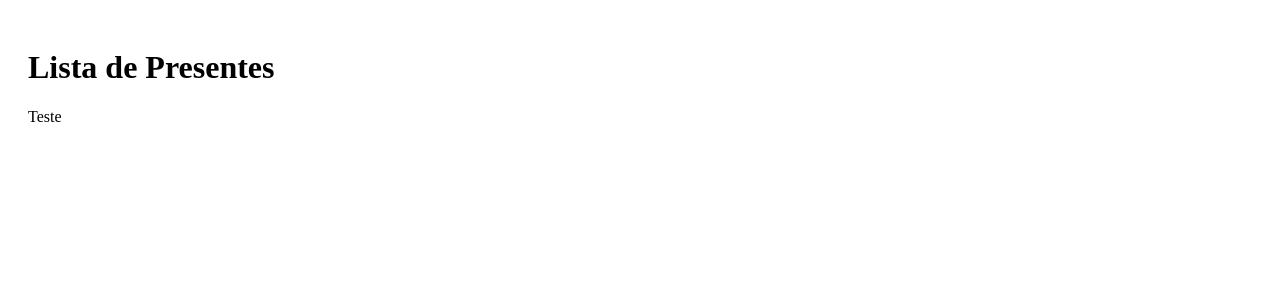
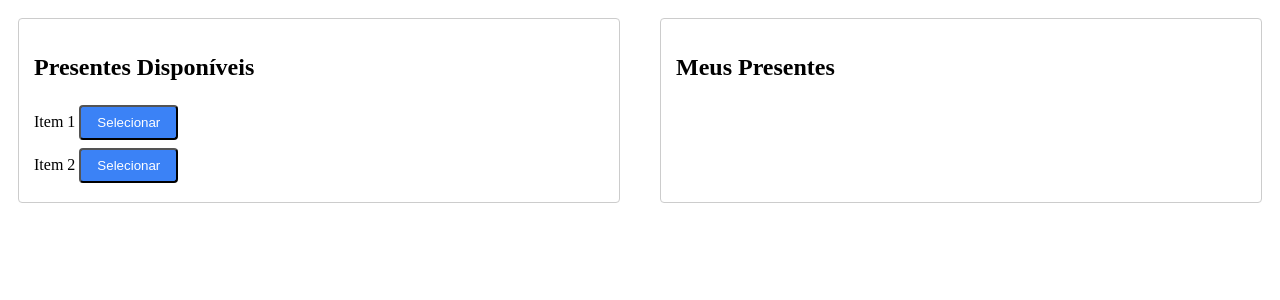
Before and after one commit to luccarocha/gift-list, a React (Vite) app: page / in a window 1280 px wide. Shown: the top 300 px of the page. Built offline with nearby package versions, Linux system fonts and the light colour scheme.

Commit message:
Configuracoes

```diff
--- a/src/App.jsx
+++ b/src/App.jsx
@@ -1,10 +1,7 @@
+import GiftList from './components/GiftList'
+
 function App() {
-  return (
-    <div style={{padding: '20px'}}>
-      <h1>Lista de Presentes</h1>
-      <p>Teste</p>
-    </div>
-  )
+  return <GiftList />
 }
 
 export default App
```
